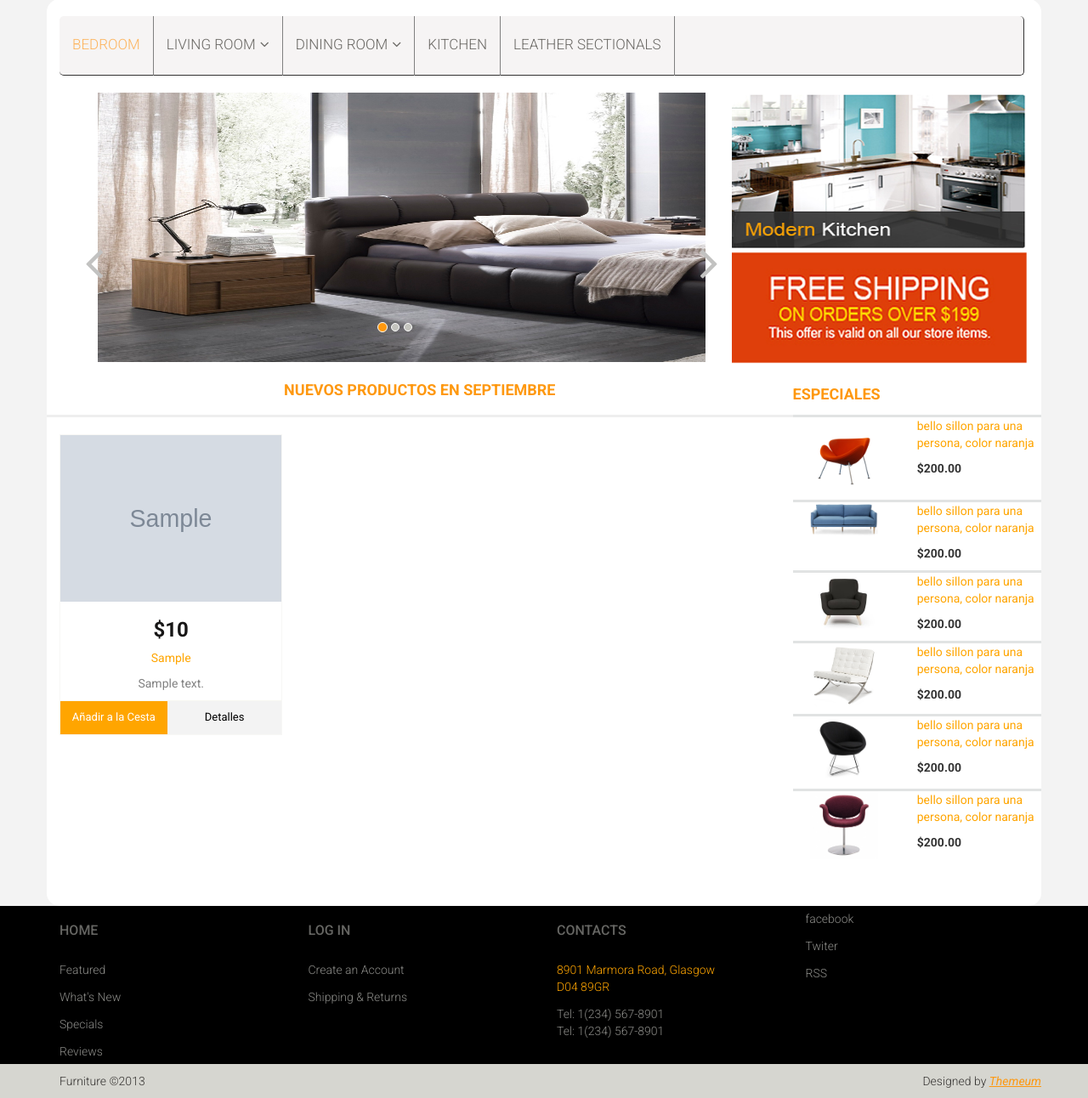
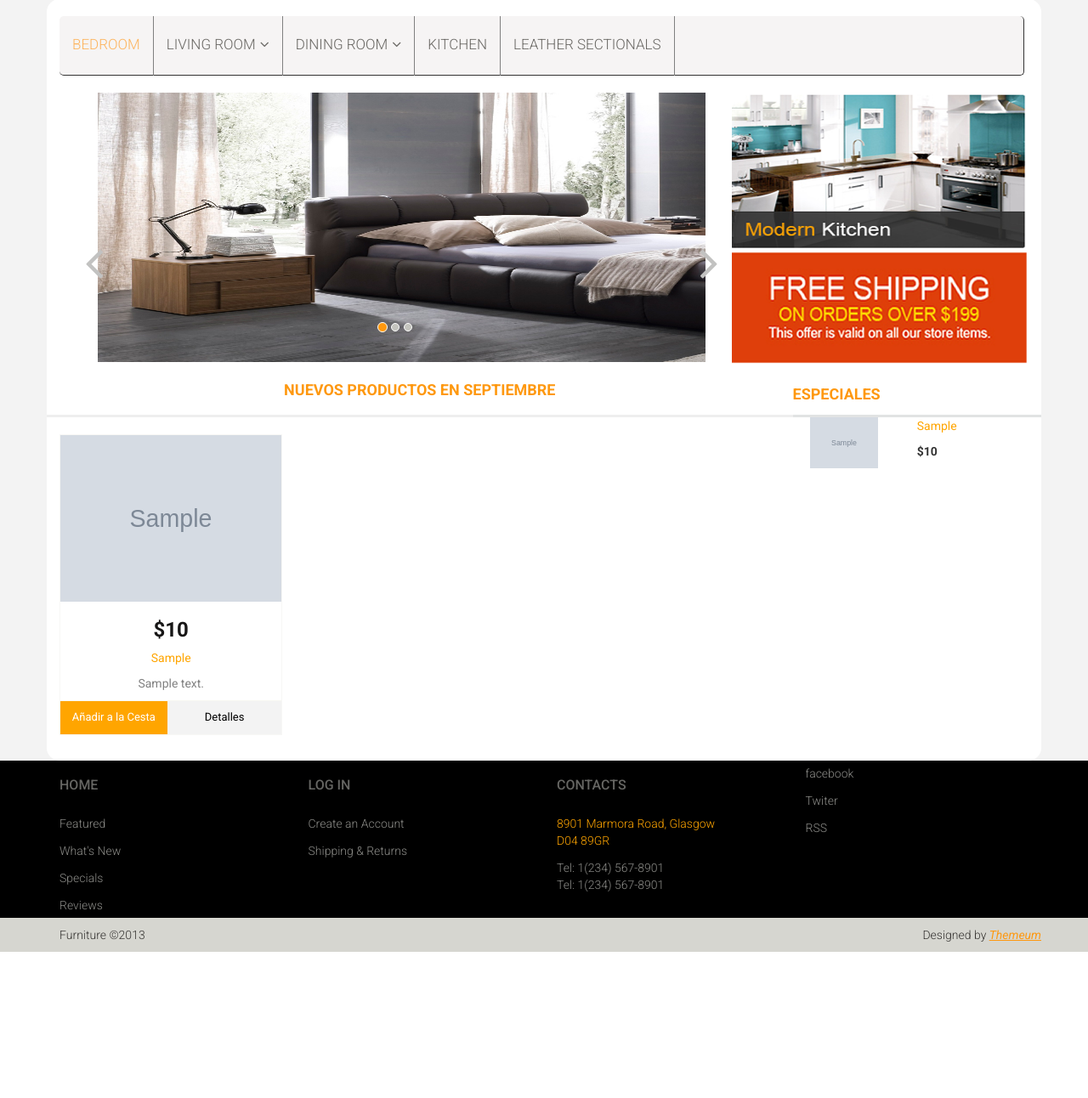
Before and after one commit to arceflaquita/Furniture, a PHP site: page / in a window 1280 px wide. Shown: the part 234-1526 px from the top of the page at 85% size. After the commit the page ends 1354 px from the top, so only its background shows below. Run offline with PHP 8.4, Linux system fonts and the light colour scheme; tables that the repository leaves empty hold one stand-in row (values such as "Sample post"); grey boxes marked "Sample" are stand-in pictures.

Commit message:
Consulta De producto en especifico del index

```diff
--- a/index.php
+++ b/index.php
@@ -61,49 +61,39 @@
 				<div class="col-3" style="margin-top: 5px;">
 					<div class="left-sidebar">
 						<h2>Especiales</h2>
-						<div class="panel-group category-products" id="accordian"><!--category-productsr-->
-							<div class="panel panel-default">
-                  <div class="img-special1"><img class="img-special" src="images/home/paulin-sillon-web.jpg" alt=""  /></div>
-                  <div class="details-spe">
-                    <p class="" style="color:orange;">bello sillon para una persona, color naranja</p>
-                    <label id="precio">$200.00</label>
+						<?php
+					 include_once('conexion.php');
+             $producto="";
+$precioCom="";
+$precioVenta="";
+$description="";
+$idCategoria="";
+$idProvedor="";
+$imagen="";
+$contador=0;
+$sql="SELECT * FROM pv_imagen, pv_producto  group by pv_imagen.`id_imagen` limit 6 ";
+$result = $conn->query($sql) or die("error: " . mysqli_error($conn));
+            while($row=$result->fetch_assoc()){
+            echo "<div class='panel-group category-products' id='accordian'><!--category-productsr-->
+							<div class='panel panel-default'>
+                  <div class='img-special1'><img class='img-special' src='files/".$row['imagen']."' alt=''  /></div>
+                  <div class='details-spe'>
+                    <p class='' style='color:orange;'>".$row['producto']."</p>
+                    <label id='precio'>$".$row['precio_venta']."</label>
                   </div>
-							</div>
-              <div class="panel panel-default">
-                  <div class="img-special1"><img class="img-special" src="images/home/sillon.jpg" alt=""  /></div>
-                  <div class="details-spe">
-                    <p class="" style="color:orange;">bello sillon para una persona, color naranja</p>
-                    <label id="precio">$200.00</label>
-                  </div>
-							</div>
-              <div class="panel panel-default">
-                  <div class="img-special1"><img class="img-special" src="images/home/sillon2.jpg" alt=""  /></div>
-                  <div class="details-spe">
-                    <p class="" style="color:orange;">bello sillon para una persona, color naranja</p>
-                    <label id="precio">$200.00</label>
-                  </div>
-							</div>
-              <div class="panel panel-default">
-                  <div class="img-special1"><img class="img-special" src="images/home/sillon3.jpg" alt=""  /></div>
-                  <div class="details-spe">
-                    <p class="" style="color:orange;">bello sillon para una persona, color naranja</p>
-                    <label id="precio">$200.00</label>
-                  </div>
-							</div>
-              <div class="panel panel-default">
-                  <div class="img-special1"><img class="img-special" src="images/home/sillon4.jpg" alt=""  /></div>
-                  <div class="details-spe">
-                    <p class="" style="color:orange;">bello sillon para una persona, color naranja</p>
-                    <label id="precio">$200.00</label>
-                  </div>
-							</div>
-              <div class="panel panel-default">
-                  <div class="img-special1"><img class="img-special" src="images/home/sillon5.jpg" alt=""  /></div>
-                  <div class="details-spe">
-                    <p class="" style="color:orange;">bello sillon para una persona, color naranja</p>
-                    <label id="precio">$200.00</label>
-                  </div>
-							</div>
+							</div>";
+            }
+
+
+
+                ?>
+
+
+
+
+
+
+
 						</div><!--/category-products-->
 					</div>
 				</div>
@@ -114,14 +104,7 @@
             <hr style="color: red; border-top: 3px solid #eee;">
 					 <?php
 					 include_once('conexion.php');
-             $producto="";
-$precioCom="";
-$precioVenta="";
-$description="";
-$idCategoria="";
-$idProvedor="";
-$imagen="";
-$contador=0;
+
 $sql="SELECT * FROM pv_imagen, pv_producto  group by pv_imagen.`id_imagen` ";
 $result = $conn->query($sql) or die("error: " . mysqli_error($conn));
             while($row=$result->fetch_assoc()){
@@ -144,7 +127,7 @@ $result = $conn->query($sql) or die("error: " . mysqli_error($conn));
 								<div class='choose'>
 									<ul class='nav nav-pills nav-justified'>
                     <li class='añadir'><a href='#' style='color:white;'>Añadir a la Cesta</a></li>
-										<li class='detalles'><a href='#' style='color:black;'></i>Detalles</a></li>
+										<li class='detalles'><a href='consultaDatellaProducto.php?idProducto=".$row['id_producto']."' style='color:black;'></i>Detalles</a></li>
 									</ul>
 								</div>
 							</div>
@@ -158,19 +141,7 @@ $result = $conn->query($sql) or die("error: " . mysqli_error($conn));
 
 
 					</div><!--features_items-->
-<!--
-					<div class="category-tab"><!--category-tab-
-						<div class="col-sm-12">
-							<ul class="nav nav-tabs">
-								<li class="active"><a href="#tshirt" data-toggle="tab">T-Shirt</a></li>
-								<li><a href="#blazers" data-toggle="tab">Blazers</a></li>
-								<li><a href="#sunglass" data-toggle="tab">Sunglass</a></li>
-								<li><a href="#kids" data-toggle="tab">Kids</a></li>
-								<li><a href="#poloshirt" data-toggle="tab">Polo shirt</a></li>
-							</ul>
-						</div>
-						-->
-					</div><!--/category-tab-->
+
 				</div>
 			</div>
 		</div>
```
Also changed, not shown: consultaDatellaProducto.php (added, +137 -0 lines).
